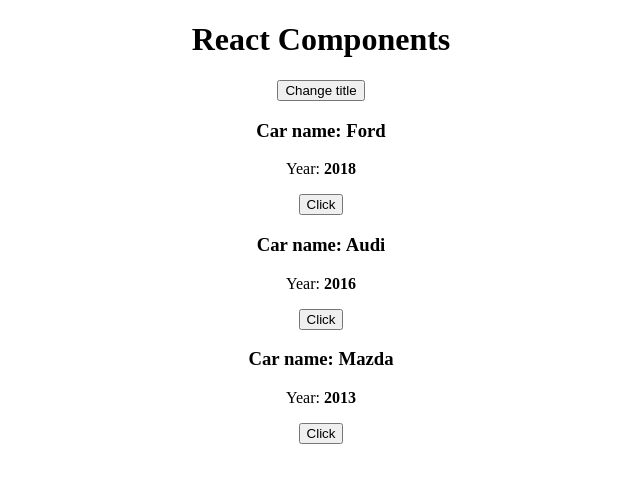
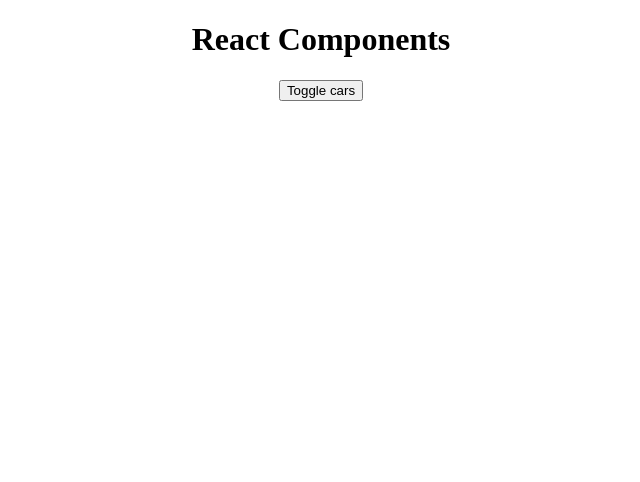
Before and after one commit to WillyOvcharuk/ReactJS, a React (Create React App) app in the folder react-theory/: page / in a window 1280 px wide. Shown: the top 482 px of the page, without its empty margins (319-959 px from the left). Built offline with nearby package versions, Linux system fonts and the light colour scheme.

Commit message:
lists, condition, input

```diff
--- a/react-theory/src/App.js
+++ b/react-theory/src/App.js
@@ -16,9 +16,22 @@
 
   changeTitleHandler = (newTitle) => {
     console.log('clicked')
-
     this.setState({
       pageTitle: newTitle
+    })
+  }
+
+  toggleCarsHandler = () => {
+    this.setState({
+      showCars: !this.state.showCars
+    })
+  }
+
+  handleInput = (event) => {
+    // console.log('handleInput');
+    // console.log(event.target.value);
+    this.setState({
+      pageTitle: event.target.value
     })
   }
 
@@ -35,9 +48,27 @@
       <div style={divStyle}>
           <h1>{this.state.pageTitle}</h1>
 
-          <button onClick={this.changeTitleHandler.bind(this, 'Changed!')}>Change title</button>
+          {/* <input type="text" onChange={this.handleInput}/> */}
 
-          <Car
+          <button
+            onClick={this.toggleCarsHandler}
+          >Toggle cars</button>
+
+          { this.state.showCars
+              ?this.state.cars.map((car, index) => {
+                return (
+                  <Car
+                    key={index}
+                    name={car.name}
+                    year={car.year}
+                    onChangeTitle={() => this.changeTitleHandler(car.name)}
+                  />
+                )
+              })
+            : null
+          }
+
+          {/* <Car
             name={cars[0].name}
             year={cars[0].year}
             onChangeTitle={this.changeTitleHandler.bind(this, cars[0].name)}
@@ -51,7 +82,7 @@
             name={cars[2].name}
             year={cars[2].year}
             onChangeTitle={() => this.changeTitleHandler(cars[2].name)}
-          />
+          /> */}
 
       </div>
     );
```
